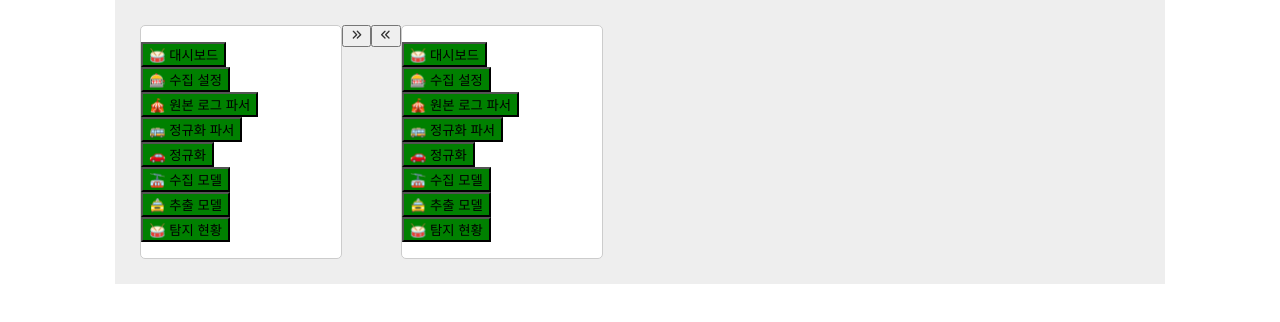
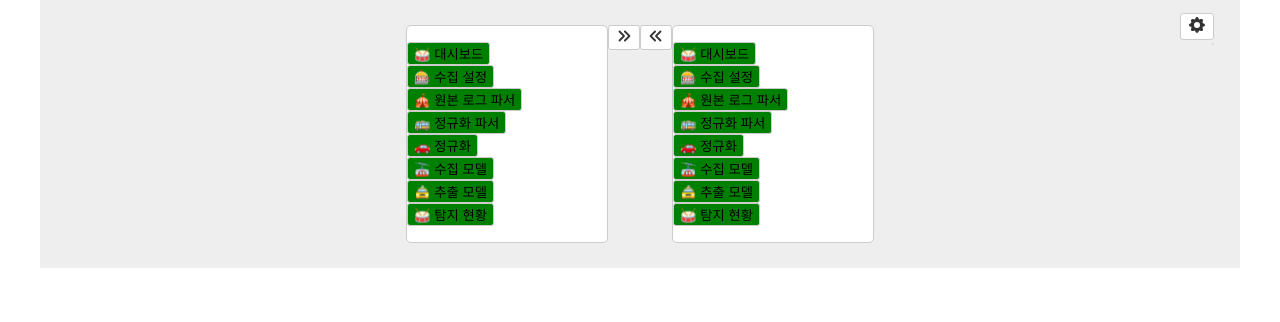
Before and after one commit to khw970421/wanted-codestates-project-3-3, a React (Create React App) app: page / in a window 1280 px wide. Shown: the top 322 px of the page. Built offline with nearby package versions, Linux system fonts and the light colour scheme.

Commit message:
✨ feat : settings css style

```diff
--- a/src/App.js
+++ b/src/App.js
@@ -4,6 +4,7 @@ import emojiMenus from "./components/data";
 import './scss/App.scss';
 import { HiChevronDoubleLeft } from "react-icons/hi";
 import { HiChevronDoubleRight } from "react-icons/hi";
+import Settings from "./components/Settings";
 
 const App = () => {
   // titleName
@@ -51,6 +52,7 @@ const App = () => {
   };
   return (
     <div id="App">
+      <div className="center-box">
         <DualSelector
           titleName={availableName}
           optionsArr={availableOptionsArr}
@@ -63,10 +65,10 @@ const App = () => {
         {/* 버튼 컴포넌트가 들어갈 자리 */}
         <div>
           <button onClick={moveAllSelected}>
-          <HiChevronDoubleRight color="#333"/>
+            <HiChevronDoubleRight color="#333" size="18" />
           </button>
           <button onClick={moveAllAvailable}>
-          <HiChevronDoubleLeft color="#333"/>
+            <HiChevronDoubleLeft color="#333"size="18" />
           </button>
           {/* 환경설정에서 사용하는 input 태그 이벤트 예시 */}
           {/* <input onChange={onChangeAvailable} value={availableName} />
@@ -81,6 +83,8 @@ const App = () => {
           }}
         />
       </div>
+      <Settings />
+    </div>
   );
 };
 
--- a/src/components/ChaingeSize.jsx
+++ b/src/components/ChaingeSize.jsx
@@ -18,15 +18,15 @@ const ChaingeSize = ({textInput, setTextInput}) => {
   }
 
   return (
-    <div>
+    <div className="setting-last-item">
       <div>
         <label htmlFor="">가로</label>
-        <input onBlur={focusOut} ref={value1} type="number" />
+        <input className="size-input" onBlur={focusOut} ref={value1} type="number" />
         <span>px</span>
       </div>
       <div>
         <label htmlFor="">세로</label>
-        <input onBlur={focusOut} ref={value2} type="number" />
+        <input className="size-input" onBlur={focusOut} ref={value2} type="number" />
         <span>px</span>
       </div>
     </div>
--- a/src/components/InputRadio.jsx
+++ b/src/components/InputRadio.jsx
@@ -9,7 +9,7 @@ const InputRadio = ({ title, itemSizeRadio, setItemSizeRadio }) => {
   }
 
   return (
-    <div>
+    <div className="setting-item">
       <p>{title}</p>
       {itemSize.map((size, index) => (
         <div key={index}>
--- a/src/components/InputText.jsx
+++ b/src/components/InputText.jsx
@@ -18,13 +18,13 @@ const InputText = ({textInput, setTextInput}) => {
   }
 
   return (
-    <div>
+    <div className="setting-title-item">
       <div>
-        <input onBlur={focusOut} ref={value1} type="text" />
+        <input className="size-input" onBlur={focusOut} ref={value1} type="text" />
         <label htmlFor=""></label>
       </div>
       <div>
-        <input onBlur={focusOut} ref={value2} type="text" />
+        <input className="size-input" onBlur={focusOut} ref={value2} type="text" />
         <label htmlFor=""></label>
       </div>
     </div>
--- a/src/components/Settings.jsx
+++ b/src/components/Settings.jsx
@@ -4,6 +4,7 @@ import InputText from "./InputText";
 import SettingsItem from "./SettingsItem";
 import InputRadio from './InputRadio'
 import '../scss/Settings.scss';
+import { HiCog } from "react-icons/hi";
 
 const Settings = () => {
   const [titleChecked, settitleCheck] = useState(true);
@@ -22,20 +23,30 @@ const Settings = () => {
 
   const [showSetting, setShowSetting] = useState(false)
   return (
-    <div className="settings">
-      <button onClick={()=>{setShowSetting(!showSetting)}}>설정</button>
-      <div>
+    <div className="settings-wrap">
+      <button onClick={()=>{setShowSetting(!showSetting)}} className="settings-btn">
+        <HiCog color="#333" size="20" />
+      </button>
+      <div className="settings">
         {
           showSetting
-          ?<>
+          ?<div>
               <SettingsItem title={'타이틀'} setItems={settitleCheck} />
               <InputText textInput={titleInput} setTextInput={setTitleInput} />
               <SettingsItem title={'검색'} setItems={setSearchChecked} />
               <SettingsItem title={'하나씩만 옮기기'} setItems={setUnitMoveChecked} />
               <SettingsItem title={'선택된 아이템 갯수 표시'} setItems={setSelectedItemsChecked} />
-              <InputRadio title={"아이템 크기"} itemSizeRadio={itemSizeRadio} setItemSizeRadio={setItemSizeRadio}/>
-              <ChaingeSize textInput={screenSizeInput} setTextInput={setScreenSizeInput} />
-            </>
+              <InputRadio
+                title={"아이템 크기"}
+                itemSizeRadio={itemSizeRadio}
+                setItemSizeRadio={setItemSizeRadio}
+                className="item-size-box"
+              />
+              <ChaingeSize
+                textInput={screenSizeInput}
+                setTextInput={setScreenSizeInput}
+              />
+            </div>
           : null
         }
       </div>
--- a/src/components/SettingsItem.jsx
+++ b/src/components/SettingsItem.jsx
@@ -7,8 +7,7 @@ const SettingsItem = ({ title, setItems }) => {
   };
 
   return (
-    <div className="change-title">
-      <div>
+    <div className="setting-item">
       <p>{title}</p>
       <div>
         <input
@@ -20,7 +19,6 @@ const SettingsItem = ({ title, setItems }) => {
         <label htmlFor="switch"></label>
       </div>
     </div>
-    </div>
   );
 };
 
--- a/src/scss/App.scss
+++ b/src/scss/App.scss
@@ -4,10 +4,15 @@ $light-grey: #ccc;
 
 #App {
   margin: 0 auto;
-  max-width: 1000px;
+  max-width: 1200px;
   background-color: #eee;
+  position: relative;
+}
+
+.center-box {
   padding: 25px;
   display: flex;
+  justify-content: center;
 }
 
 ul {
@@ -16,6 +21,13 @@ ul {
 
 li {
   list-style: none;
+}
+
+button {
+  background-color: $white;
+  border : 1px solid $light-grey;
+  border-radius: 3px;
+  cursor: pointer;
 }
 
 @mixin input-default {
@@ -29,6 +41,4 @@ li {
   border: 1px solid $light-grey;
   border-radius: 3px;
   background-color: $white;
-  display: flex;
-  flex-direction: row;
 }
--- a/src/scss/Settings.scss
+++ b/src/scss/Settings.scss
@@ -1,5 +1,59 @@
 @import "App.scss";
 
+@mixin setting-box {
+  border-bottom: 1px solid $light-grey;
+  // background-color: cadetblue;
+  padding: 5px 8px;
+  font-size: 13px;
+}
+
+.settings-wrap {
+  position: absolute;
+  top: 1vw;
+  right: 2vw;
+}
+
+.settings-btn {
+  position: absolute;
+  top: 0;
+  right: 0;
+}
+
 .settings {
-  @include box-default
+  @include box-default;
+  margin-top: 30px;
+  right: 2vw;
+  //
+  > div {
+    // padding: 10px;
+    display: flex;
+    flex-direction: column;
+  }
 }
+
+.setting-item {
+  @include setting-box;
+  display: flex;
+  justify-content: space-between;
+  align-items: center;
+}
+
+.setting-title-item {
+  @include setting-box;
+  display: flex;
+  flex-direction: column;
+  align-items: center;
+}
+
+.setting-last-item {
+  padding: 5px 8px;
+  font-size: 13px;
+
+  div {
+    padding: 5px 0;
+  }
+}
+
+.size-input {
+  @include input-default;
+}
```
Lines whose indentation alone changed are shown as unchanged.
